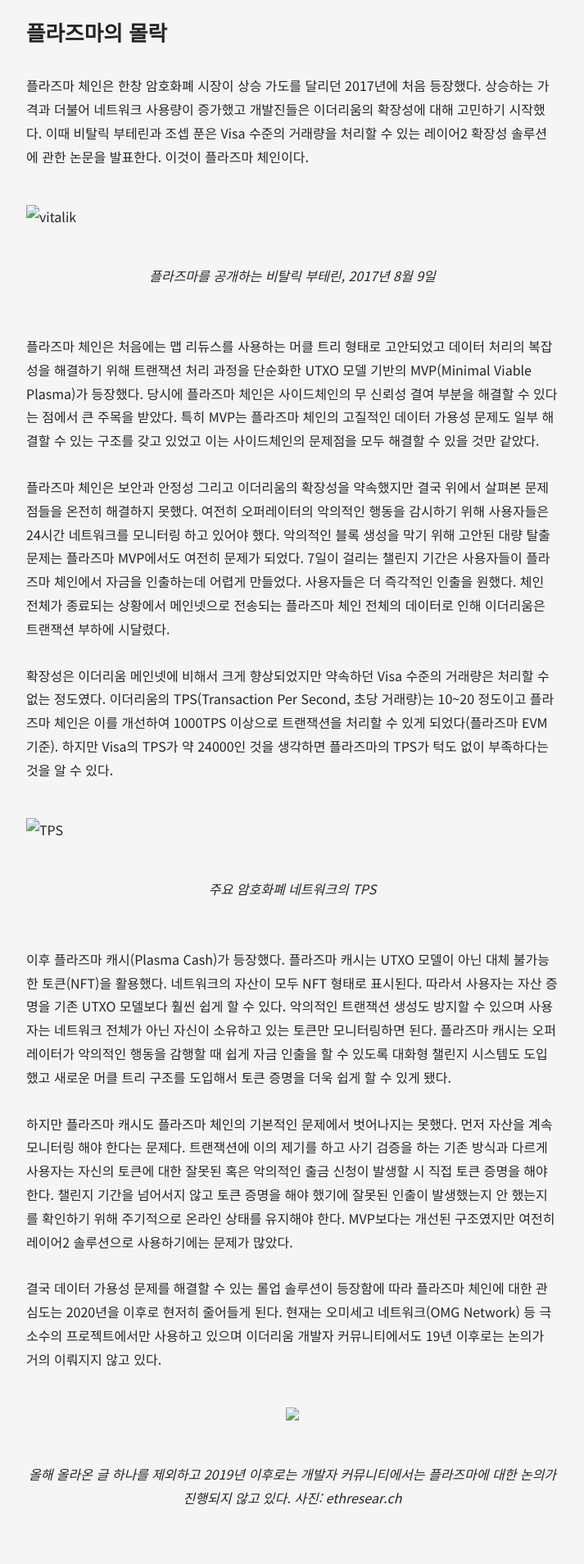
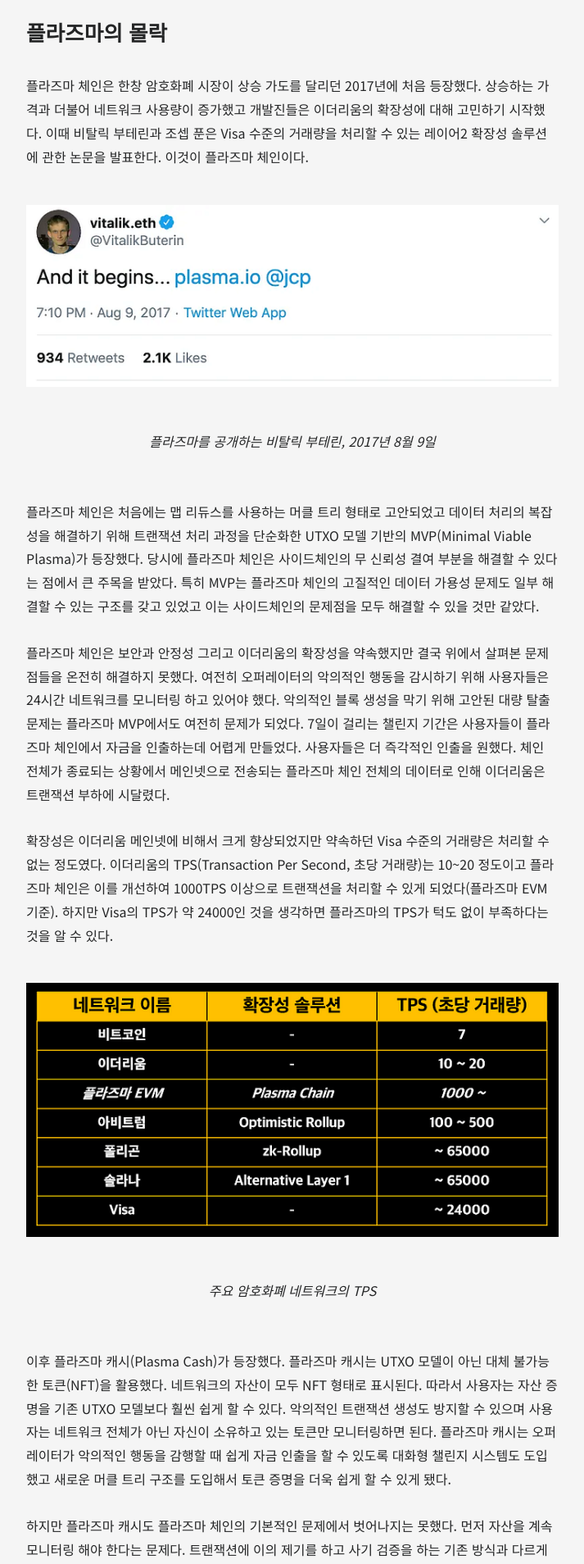
Before and after one commit to Girdled-Armadilo/Girdled-Armadilo.github.io, a Jekyll site: the page built from all_collections/_posts/2024-10-20-테스트.md, in a window 1280 px wide. Shown: the part 4373-6281 px from the top of the page at 82% size, without its empty margins (283-996 px from the left). Built offline with Jekyll 4.4.1, drawn with Linux system fonts in a browser that asks for light colours.

```diff
--- a/all_collections/_posts/2024-10-20-테스트.md
+++ b/all_collections/_posts/2024-10-20-테스트.md
@@ -55,7 +55,7 @@ categories: [blockchain, etherium]
 ### 플라즈마의 몰락
 플라즈마 체인은 한창 암호화폐 시장이 상승 가도를 달리던 2017년에 처음 등장했다. 상승하는 가격과 더불어 네트워크 사용량이 증가했고 개발진들은 이더리움의 확장성에 대해 고민하기 시작했다. 이때 비탈릭 부테린과 조셉 푼은 Visa 수준의 거래량을 처리할 수 있는 레이어2 확장성 솔루션에 관한 논문을 발표한다. 이것이 플라즈마 체인이다.
 
-![vitalik](/2024-10-20-테스트-이미지/vitalik_with_Plasma.png)
+![vitalik](/assets/images/vitalik_with_Plasma.png)
 <center>
 <em>
 플라즈마를 공개하는 비탈릭 부테린, 2017년 8월 9일
@@ -70,7 +70,7 @@ categories: [blockchain, etherium]
 확장성은 이더리움 메인넷에 비해서 크게 향상되었지만 약속하던 Visa 수준의 거래량은 처리할 수 없는 정도였다. 이더리움의 TPS(Transaction Per Second, 초당 거래량)는 10~20 정도이고 플라즈마 체인은 이를 개선하여 1000TPS 이상으로 트랜잭션을 처리할 수 있게 되었다(플라즈마 EVM 기준). 하지만 Visa의 TPS가 약 24000인 것을 생각하면 플라즈마의 TPS가 턱도 없이 부족하다는 것을 알 수 있다.
 
 
-![TPS](/2024-10-20-테스트-이미지/TPS.png)
+![TPS](/assets/images/TPS.png)
 <center>
 <em>
 주요 암호화폐 네트워크의 TPS
@@ -85,7 +85,7 @@ categories: [blockchain, etherium]
 결국 데이터 가용성 문제를 해결할 수 있는 롤업 솔루션이 등장함에 따라 플라즈마 체인에 대한 관심도는 2020년을 이후로 현저히 줄어들게 된다. 현재는 오미세고 네트워크(OMG Network) 등 극소수의 프로젝트에서만 사용하고 있으며 이더리움 개발자 커뮤니티에서도 19년 이후로는 논의가 거의 이뤄지지 않고 있다.
 
 <p align="center">
- <img src = "/2024-10-20-테스트-이미지/channel.png">
+ <img src = "/assets/images/channel.png">
 </p>
 <center>
 <em>
```
